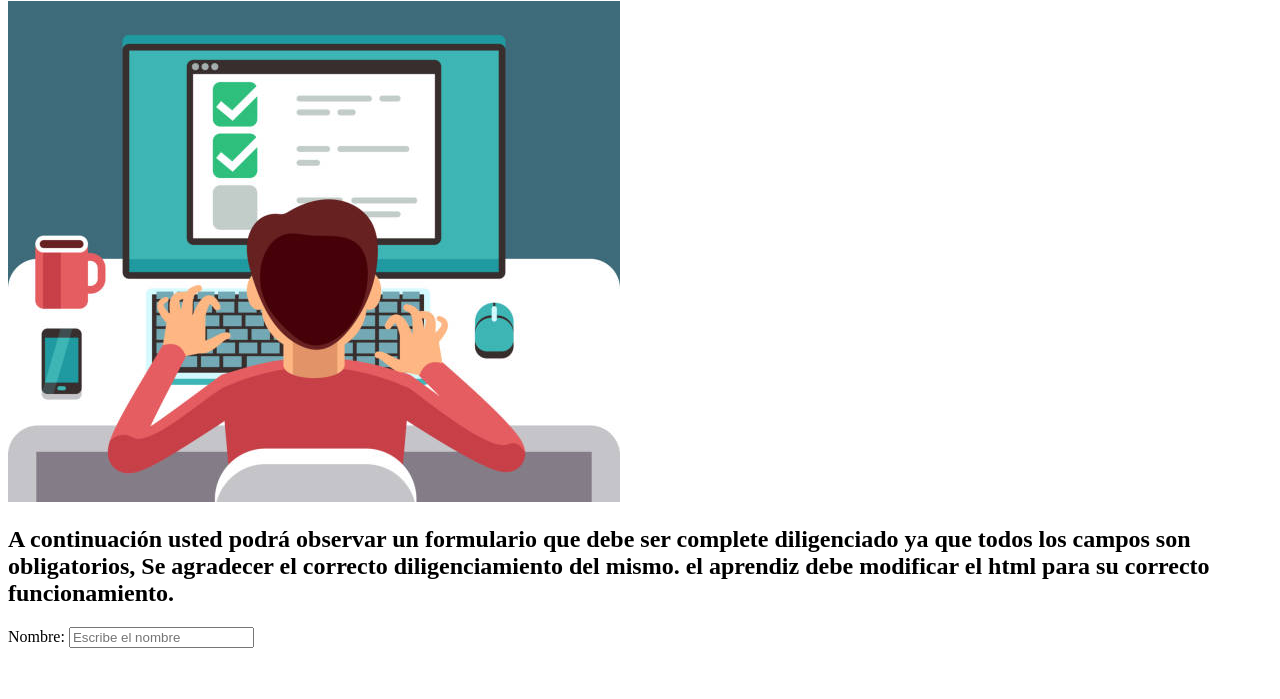
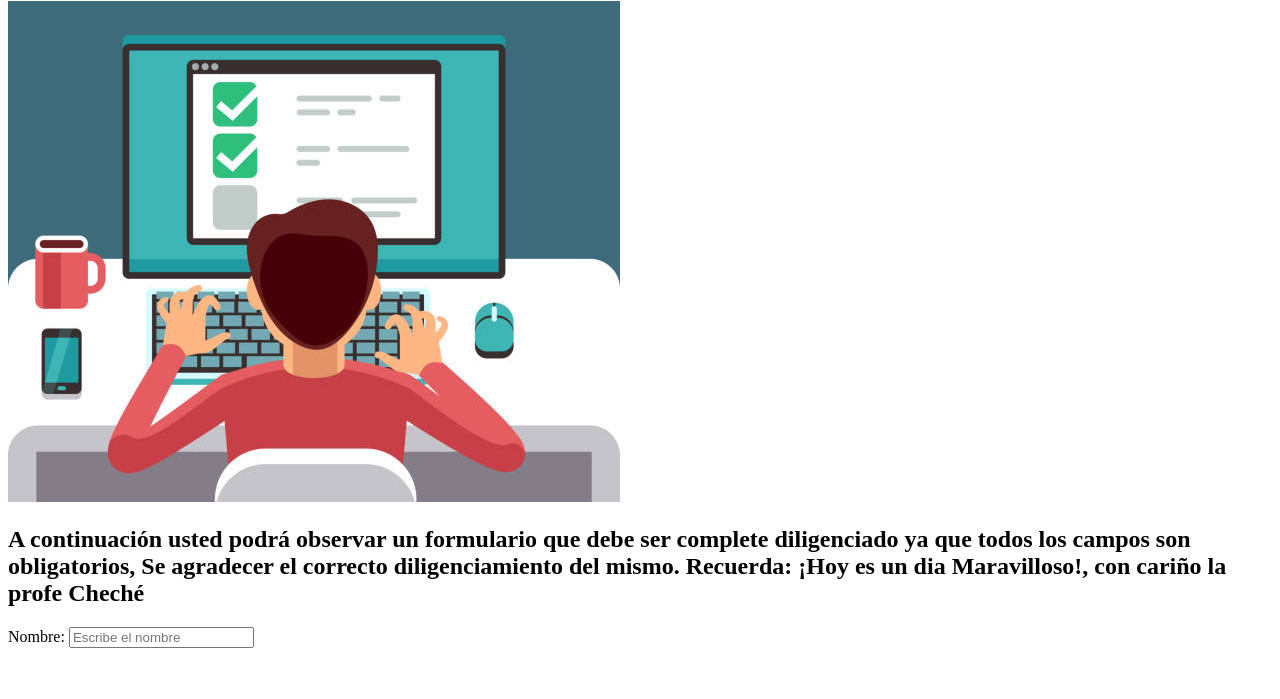
Before and after one commit to MarcelaSanchez77/ejercicio1HTML, a plain HTML site: page formulario.html in a window 1280 px wide. Shown: the part 79-778 px from the top of the page. Drawn offline with Linux system fonts and the light colour scheme.

Commit message:
indexación

```diff
--- a/formulario.html
+++ b/formulario.html
@@ -4,16 +4,11 @@
         <meta charset="UTF-8">
         <meta name="viewport" content="width=device-width, initial-scale=1.0">
         <title>Document</title>
-<main>
-<head>
         <h1>Formulario Actividad 1 HTML
         </h1>
         <img src="imagenes/formulario.jpg" alt="">
 
-    <h2>A continuación usted podrá observar un formulario que debe ser complete diligenciado ya que todos los campos son obligatorios, Se agradecer el correcto diligenciamiento del mismo. el aprendiz debe modificar el html para su correcto funcionamiento.
-    </h2>
- </head>
-</main>
+        <h2>A continuación usted podrá observar un formulario que debe ser complete diligenciado ya que todos los campos son obligatorios, Se agradecer el correcto diligenciamiento del mismo. Recuerda: ¡Hoy es un dia Maravilloso!, con cariño la profe Cheché</h2>
     </head>
     <body>
         <form action="index.html" method="get" enctype="multipart/form-data">
@@ -174,6 +169,7 @@
                 <label for="JAVA">JAVA</label>
 
             </div>
+
             <div>
                 <input type="checkbox" name= "tipo[]" id="PYTHON">
                 <label for="PYTHON">PHYTON</label>
@@ -184,8 +180,6 @@
                 <label for="PHP">PHP</label>
 
             </div>
-
-       </select>
 
             <br>
             <br>
@@ -207,7 +201,7 @@
                 <input type="contraseña" id="contraseña" name="contraseña" required>
                 <button type="submit">Enviar</button>
             </form>
-
+            </div>
             <br>
             <br>
             <br>
@@ -218,15 +212,6 @@
                     <button type="submit">Enviar</button>
                 </form>
             </div>
-
-
-
-
-
-         </select>
-
-
-
-
+        </form>
     </body>
 </html>
```
Lines whose indentation alone changed are shown as unchanged.
